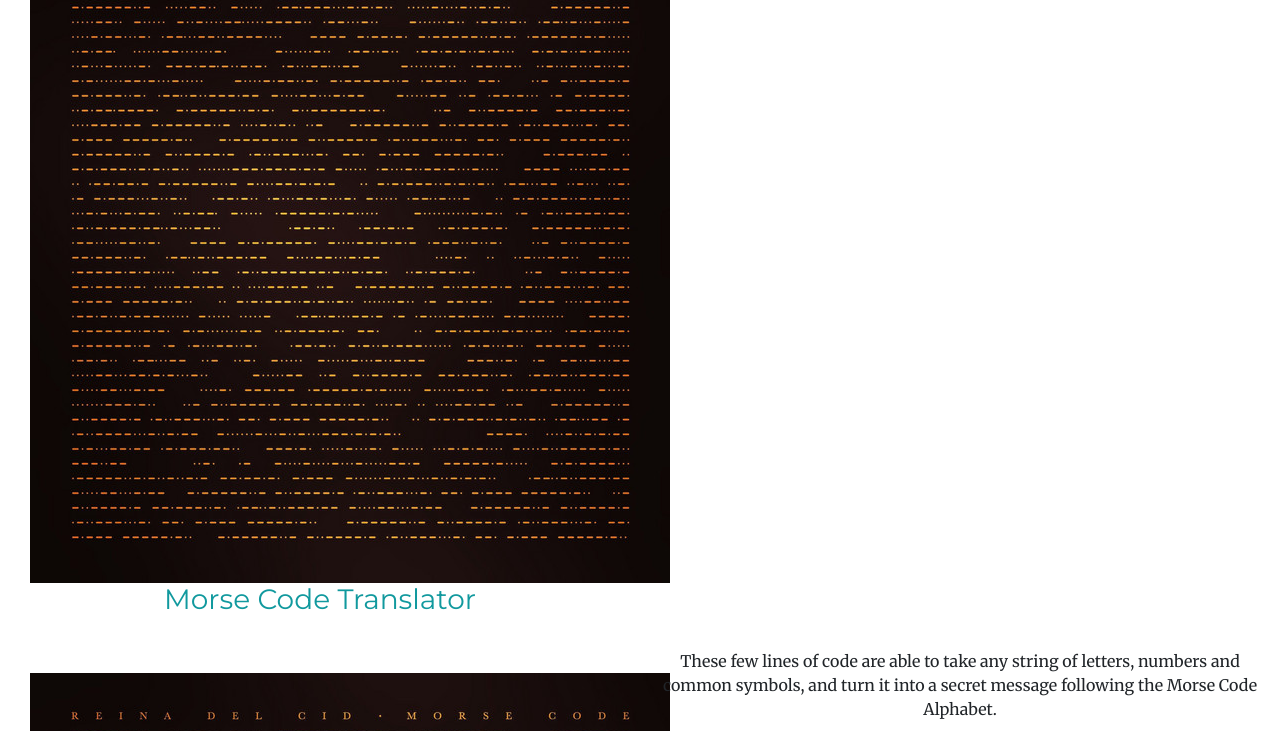
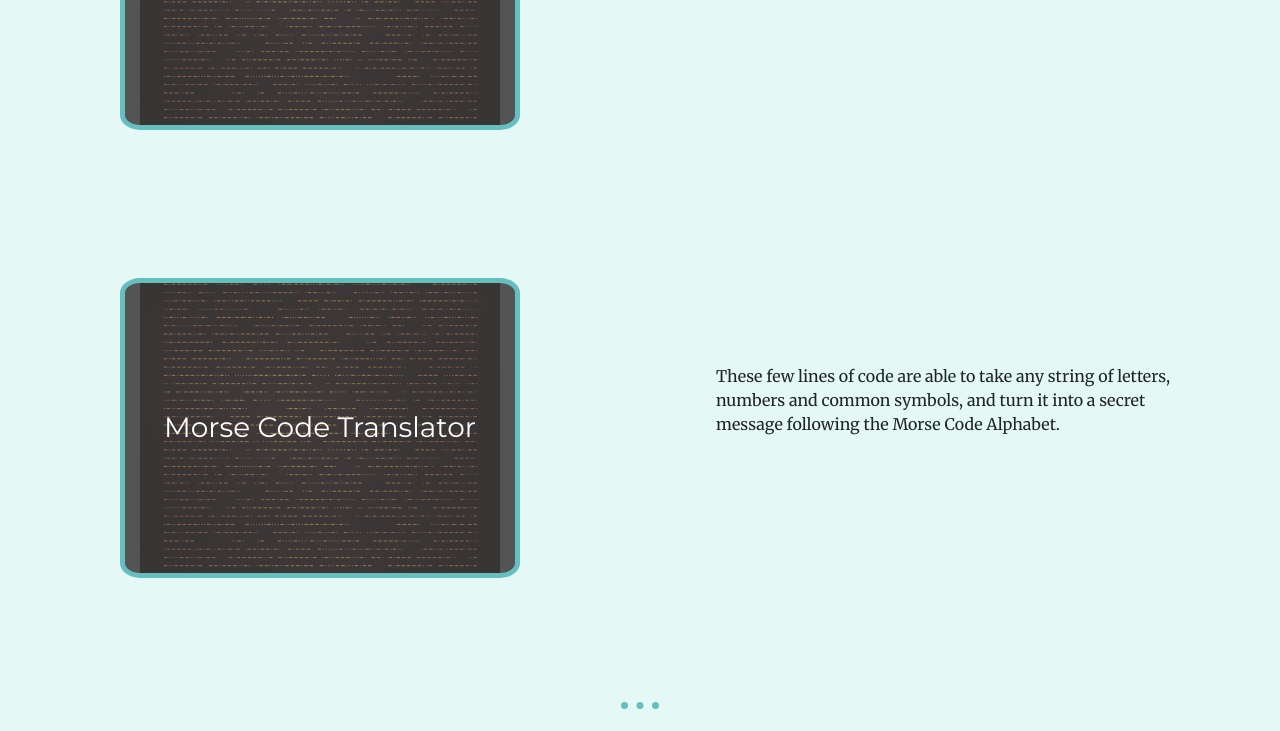
Before and after one commit to SeanSDixon/cv, a plain HTML site: page projects.html in a window 1280 px wide. Shown: the part 1113-1844 px from the top of the page. Drawn offline with nearby package versions, Linux system fonts and the light colour scheme.

Commit message:
Updated styles.css

```diff
--- a/css/styles.css
+++ b/css/styles.css
@@ -213,3 +213,52 @@ hr {
 .mylogo {
   height: 50px
 }
+
+/* Projects CSS */
+.project-img {
+    width: 100%;
+    height: 100%;
+    object-fit: cover;
+    opacity: 0.4;
+}
+
+.project-title {
+    position: relative;
+    bottom: 50%;
+    left: 50%;
+    transform: translate(-50%, -50%);
+    color: #ffffff;
+}
+
+.project-bubble {
+    position: relative;
+    width: 400px;
+    height: 300px;
+    border-radius: 5%;
+    background-color: #545454;
+    border-style: solid;
+    border-width: 5px;
+    border-color: #66BFBF;
+    margin: auto;
+}
+
+.row.project-row {
+    padding-top: 8%;
+}
+
+.project-description {
+    position: relative;
+    margin: auto 10%;
+    vertical-align: middle;
+    text-align: left;
+    white-space: pre-wrap;
+    margin-top: 110px;
+}
+
+.projects-title {
+  padding-top: 110px;
+}
+
+#projects {
+  background-color: #E4F9F5;
+}
```
